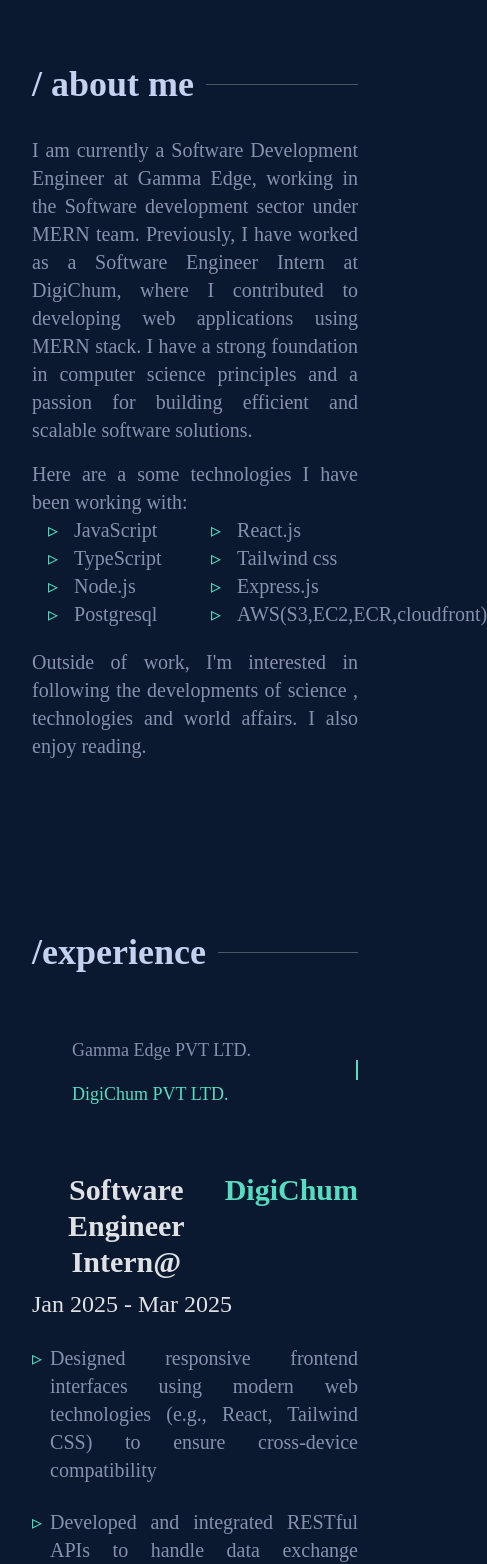
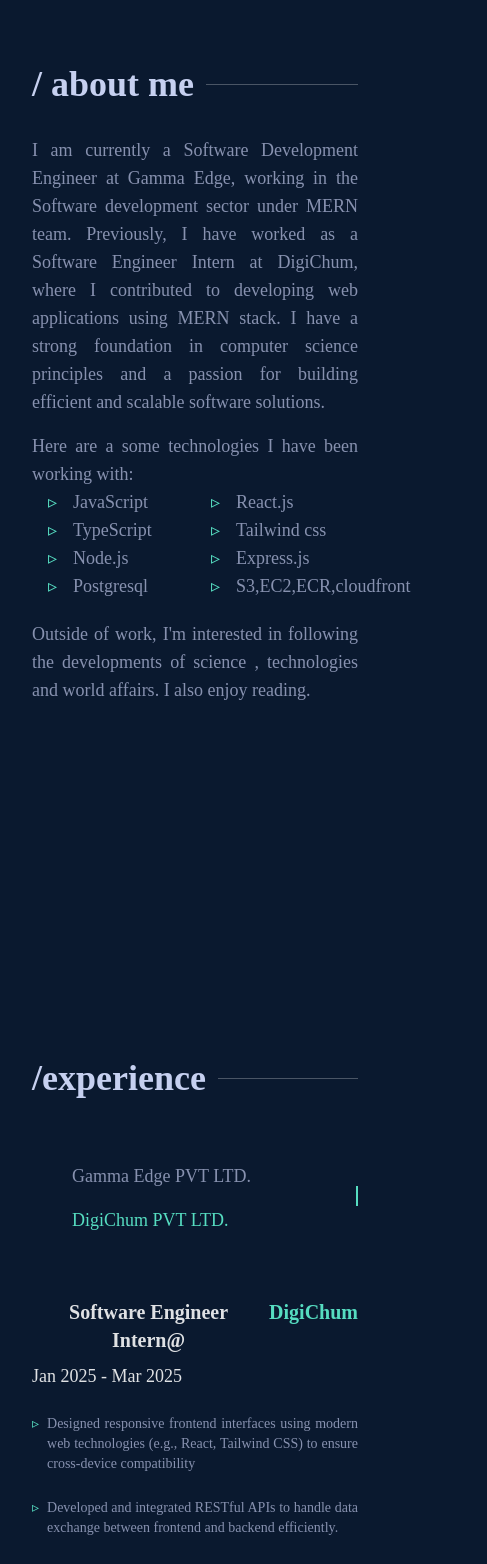
Before and after one commit to Lucky-Sharma/portfolio, a React (Vite) app: page / in a window 390 px wide. Shown: the part 880-2444 px from the top of the page, 487 px wide, since content can reach past the window. Built offline with nearby package versions, Linux system fonts and the light colour scheme; a web font is replaced by a local one.

Commit message:
fix:about and componyDetails responsivness

```diff
--- a/src/components/About.tsx
+++ b/src/components/About.tsx
@@ -8,7 +8,7 @@ export const About = () => {
       </div>
       <div className="h-screen flex justify-between">
         <div className="max-w-xl flex flex-col text-[#8791af] text-justify">
-          <p className="flex text-xl">
+          <p className="flex text-lg sm:text-xl">
             I am currently a Software Development Engineer at Gamma Edge,
             working in the Software development sector under MERN team.
             Previously, I have worked as a Software Engineer Intern at DigiChum,
@@ -16,10 +16,10 @@ export const About = () => {
             I have a strong foundation in computer science principles and a
             passion for building efficient and scalable software solutions.
           </p>
-          <p className="mt-4 text-xl">
+          <p className="mt-4 text-lg sm:text-xl">
             Here are a some technologies I have been working with:
           </p>
-          <div className="grid grid-cols-2 text-xl">
+          <div className="grid grid-cols-2 text-lg sm:text-xl">
             <div>
               <span className="p-1 m-3 text-[#56ddc1]">▹</span>
               <span>JavaScript</span>
@@ -50,15 +50,15 @@ export const About = () => {
             </div>
             <div>
               <span className="p-1 m-3 text-[#56ddc1]">▹</span>
-              <span>AWS(S3,EC2,ECR,cloudfront)</span>
+              <span>S3,EC2,ECR,cloudfront</span>
             </div>
           </div>
-          <span className="mt-5 text-xl">
+          <span className="mt-5 text-lg sm:text-xl">
             Outside of work, I'm interested in following the developments of
             science , technologies and world affairs. I also enjoy reading.
           </span>
         </div>
-        <div className="hidden sm:block">
+        <div className="hidden sm:block m-7">
           <img
             src={pic}
             alt="profile pic"
--- a/src/components/CompanyDetails.tsx
+++ b/src/components/CompanyDetails.tsx
@@ -15,14 +15,14 @@ export const CompanyDetails = ({
     <div>
       <div>
         <div className="flex gap-1">
-          <div className="text-3xl font-bold mb-2">{companyPosition}@</div>
-          <div className="text-3xl font-bold mb-2 text-[#56ddc1]">{companyName}</div>
+          <div className="text-xl sm:text-3xl font-bold mb-2">{companyPosition}@</div>
+          <div className="text-xl sm:text-3xl font-bold mb-2 text-[#56ddc1]">{companyName}</div>
         </div>
         <div>
-          <div className="text-left text-2xl">{dates}</div>
+          <div className="text-left text-lg sm:text-2xl">{dates}</div>
         </div>
         {details.map((detail, index) => (
-          <div key={index} className="flex gap-2 text-left text-xl mt-6 ">
+          <div key={index} className="flex gap-2 text-left text-sm sm:text-xl mt-6 ">
             <div className=" text-[#56ddc1]">▹</div>
             <div className="max-w-lg text-justify text-[#8791af]">
               {detail}
```
